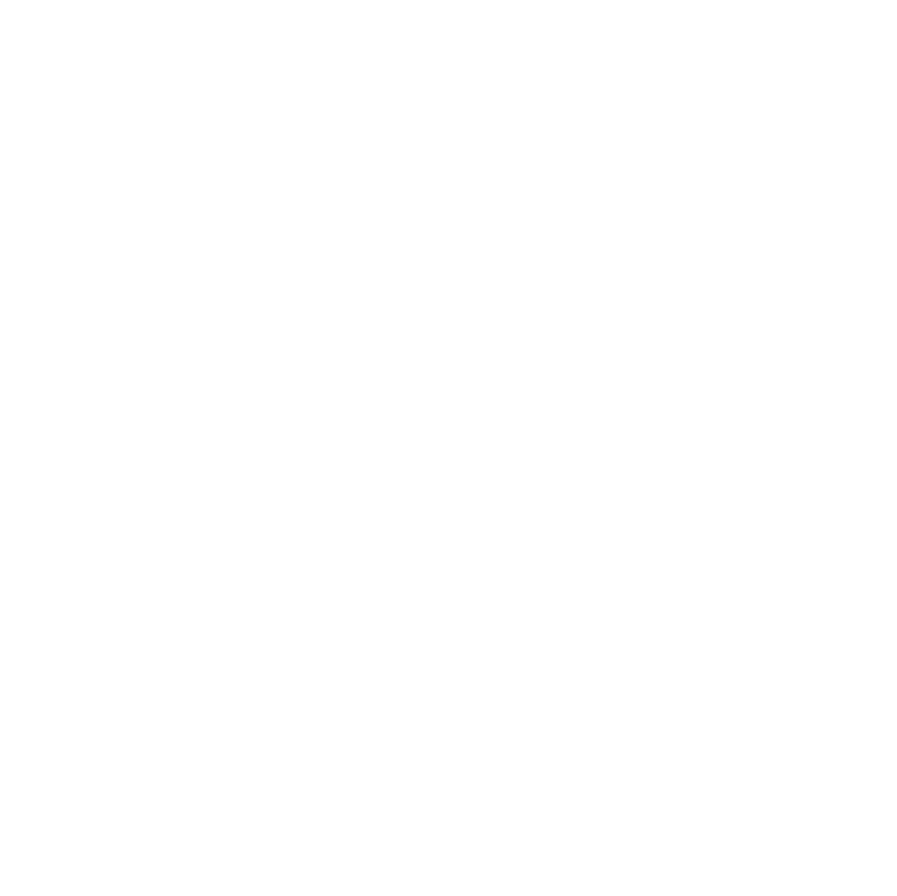
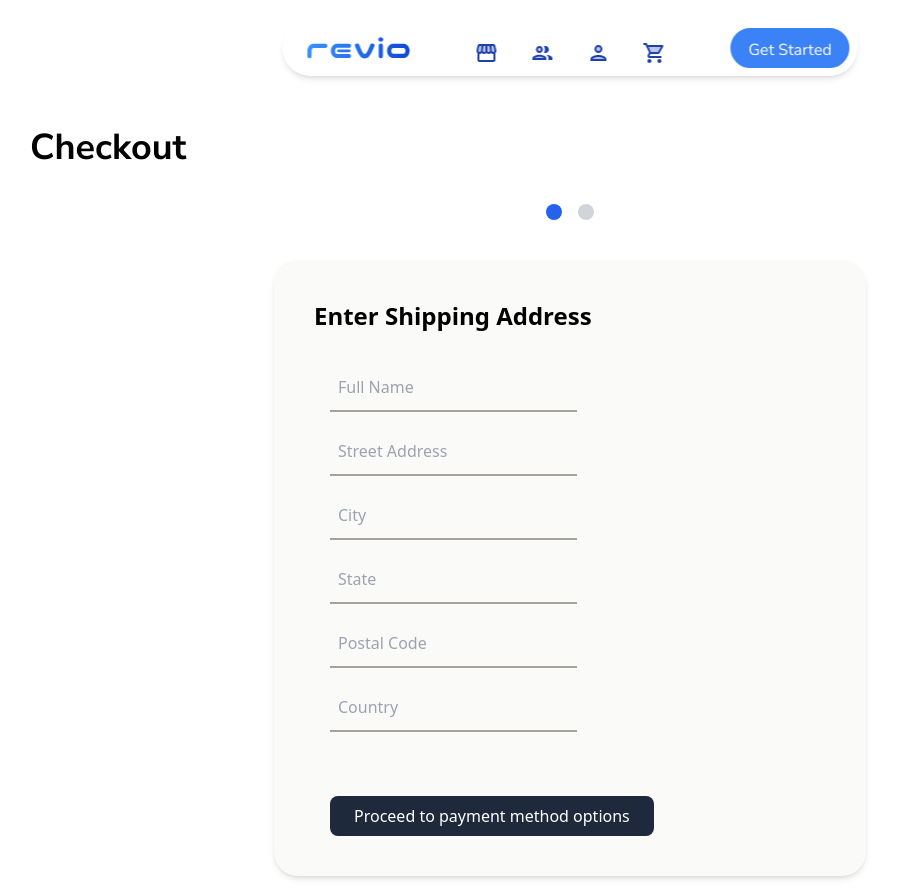
Before and after one commit to AnuragC07/revio, a React (Vite) app in the folder revio/: page /checkout in a window 1280 px wide. Before the commit this address had no page. Shown: the whole page, without its empty margins (70-967 px from the left). Before the commit the page ends 800 px from the top, so only its background shows below. Built offline with nearby package versions, Linux system fonts and the light colour scheme; a web font is replaced by a local one.

Commit message:
created payment portal ui, ui fixes etc

```diff
--- a/revio/src/App.jsx
+++ b/revio/src/App.jsx
@@ -11,6 +11,7 @@
 import Register from "./pages/Register";
 import Cart from "./pages/Cart";
 import DigitalCopy from "./pages/DigitalCopy";
+import Checkout from "./pages/Checkout";
 const App = () => {
   return (
     <>
@@ -21,6 +22,7 @@
       <Route path="/marketplace" element={<Market />} />
       <Route path="/product/:id" element={<Productpage />} />
       <Route path="/bag" element={<Cart />} />
+      <Route path="/checkout" element={<Checkout />} />
       <Route path="/me" element={<User />} />
       <Route path="/user" element={<PublicUser />} />
       <Route path="/listproduct" element={<ListItem />} />
--- a/revio/src/components/CheckOutBtn.jsx
+++ b/revio/src/components/CheckOutBtn.jsx
@@ -1,8 +1,14 @@
-
+import { Link } from "react-router-dom";
 const CheckOutBtn = () => {
   return (
     <>
-        <button className="rounded-2xl w-full border border-stone-200  bg-white text-blue-700 h-14 font-heading font-bold text-lg shadow hover:shadow-md">Proceed to Check Out</button>
+        <Link
+              to="/checkout"
+            >
+              <button className="rounded-2xl w-full border border-stone-200  bg-blue-700 text-white h-14 font-heading font-semibold text-lg shadow hover:shadow-md">Proceed to Check Out</button>
+            </Link>
+
+
     </>
   )
 }
--- a/revio/src/components/DeletItemBtn.jsx
+++ b/revio/src/components/DeletItemBtn.jsx
@@ -2,11 +2,11 @@
 const DeleteItemBtn = () => {
   return (
     <>
-        <div className="border-2 border-stone-100 shadow-md text-red-600 w-fit p-1 px-4 rounded-xl cursor-pointer h-10 font-heading">
+        <div className="border-2 bg-slate-700 border-stone-100  text-white w-fit p-1 px-4 rounded-xl cursor-pointer h-10 font-heading">
         <Link
               to="/"
             >
-              <p className="pt-1">Delete Item</p>
+              <p className="pt-1">Remove from Bag</p>
             </Link>
 
         </div>
--- a/revio/src/components/ItemCard.jsx
+++ b/revio/src/components/ItemCard.jsx
@@ -14,7 +14,7 @@
         <div className="flex justify-center items-center">
           <img src={image} alt="" className="rounded-xl max-h-40 w-full" />
         </div>
-        <p className="bg-slate-600 text-white w-fit px-3 py-1 font-semibold rounded-2xl mt-3 text-xs">
+        <p className="bg-slate-400 text-white w-fit px-3 py-1 font-semibold rounded-2xl mt-3 text-xs">
           {category}
         </p>
         <h1 className="text-lg font-bold mt-2 max-h-8 overflow-hidden  font-heading">
--- /dev/null
+++ b/revio/src/pages/Checkout.jsx
@@ -0,0 +1,174 @@
+import { useState } from "react";
+import Navbar from "../components/Navbar";
+
+const Checkout = () => {
+  const [currentStep, setCurrentStep] = useState(1);
+  const [shippingAddress, setShippingAddress] = useState({
+    name: "",
+    street: "",
+    city: "",
+    state: "",
+    postalCode: "",
+    country: "",
+  });
+  const [paymentMethod, setPaymentMethod] = useState("");
+
+  const handleNextStep = () => {
+    setCurrentStep((prevStep) => prevStep + 1);
+  };
+
+  const handlePreviousStep = () => {
+    setCurrentStep((prevStep) => prevStep - 1);
+  };
+
+  const handleShippingAddressChange = (e) => {
+    const { name, value } = e.target;
+    setShippingAddress((prevAddress) => ({
+      ...prevAddress,
+      [name]: value,
+    }));
+  };
+
+  const handlePaymentMethodChange = (e) => {
+    setPaymentMethod(e.target.value);
+  };
+
+  const handleSubmit = () => {
+    const orderDetails = {
+      shippingAddress,
+      paymentMethod,
+    };
+    console.log("Order Submitted:", orderDetails);
+    // Proceed with order submission logic here
+  };
+
+  return (
+    <>
+      <Navbar />
+      <div className="m-5 mt-32">
+        <h1 className="font-heading text-4xl font-bold mb-9 ml-20">Checkout</h1>
+        <div className="flex justify-center mb-10">
+          <div
+            className={`w-4 h-4 rounded-full mx-2 ${
+              currentStep === 1 ? "bg-blue-600" : "bg-gray-300"
+            }`}
+          ></div>
+          <div
+            className={`w-4 h-4 rounded-full mx-2 ${
+              currentStep === 2 ? "bg-blue-600" : "bg-gray-300"
+            }`}
+          ></div>
+        </div>
+        <div className="flex flex-col items-center rounded-3xl shadow-md w-fit m-auto p-10 bg-stone-50">
+          {currentStep === 1 && (
+            <div className="w-full max-w-lg">
+              <h2 className="text-2xl font-semibold mb-6">Enter Shipping Address</h2>
+              <form className="bg-stone-50 flex flex-col">
+                <div>
+                  <input
+                    type="text"
+                    name="name"
+                    value={shippingAddress.name}
+                    onChange={handleShippingAddressChange}
+                    placeholder="Full Name"
+                    className="input-field bg-stone-50 border-b-2 border-stone-400 px-2 h-12 mx-4 my-2"
+                    required
+                  />
+                  <input
+                    type="text"
+                    name="street"
+                    value={shippingAddress.street}
+                    onChange={handleShippingAddressChange}
+                    placeholder="Street Address"
+                    className="input-field bg-stone-50 border-b-2 border-stone-400 px-2 h-12 mx-4 my-2"
+                    required
+                  />
+                  <input
+                    type="text"
+                    name="city"
+                    value={shippingAddress.city}
+                    onChange={handleShippingAddressChange}
+                    placeholder="City"
+                    className="input-field bg-stone-50 border-b-2 border-stone-400 px-2 h-12 mx-4 my-2"
+                    required
+                  />
+                  <input
+                    type="text"
+                    name="state"
+                    value={shippingAddress.state}
+                    onChange={handleShippingAddressChange}
+                    placeholder="State"
+                    className="input-field bg-stone-50 border-b-2 border-stone-400 px-2 h-12 mx-4 my-2"
+                    required
+                  />
+                  <input
+                    type="text"
+                    name="postalCode"
+                    value={shippingAddress.postalCode}
+                    onChange={handleShippingAddressChange}
+                    placeholder="Postal Code"
+                    className="input-field bg-stone-50 border-b-2 border-stone-400 px-2 h-12 mx-4 my-2"
+                    required
+                  />
+                  <input
+                    type="text"
+                    name="country"
+                    value={shippingAddress.country}
+                    onChange={handleShippingAddressChange}
+                    placeholder="Country"
+                    className="input-field bg-stone-50 border-b-2 border-stone-400 px-2 h-12 mx-4 my-2"
+                    required
+                  />
+                </div>
+                <button
+                  type="button"
+                  onClick={handleNextStep}
+                  className="btn btn-primary w-fit ml-4 px-6 py-2 bg-slate-800 rounded-lg text-white mt-14"
+                >
+                 Proceed to payment method options
+                </button>
+              </form>
+            </div>
+          )}
+          {currentStep === 2 && (
+            <div className="w-96 max-w-lg h-52 ">
+              <h2 className="text-2xl font-semibold mb-6">Payment Method</h2>
+              <form>
+                <select
+                  value={paymentMethod}
+                  onChange={handlePaymentMethodChange}
+                  className="input-field bg-stone-50 border-b-2 border-stone-400"
+                  required
+                >
+                  <option value="">Select Payment Method</option>
+                  <option value="Credit Card">Credit Card</option>
+                  <option value="Debit Card">Debit Card</option>
+                  <option value="PayPal">PayPal</option>
+                  <option value="UPI">UPI</option>
+                </select>
+                <div className="flex justify-between mt-24">
+                  <button
+                    type="button"
+                    onClick={handlePreviousStep}
+                    className="btn btn-secondary border-2 border-stone-200 bg-stone-200 px-4 py-2 text-stone-800 rounded-lg"
+                  >
+                    Back to shipping address
+                  </button>
+                  <button
+                    type="button"
+                    onClick={handleSubmit}
+                    className="btn btn-secondary border-2 bg-blue-700 px-4 py-2 text-white rounded-lg"
+                  >
+                    Submit Order
+                  </button>
+                </div>
+              </form>
+            </div>
+          )}
+        </div>
+      </div>
+    </>
+  );
+};
+
+export default Checkout;
--- a/revio/src/pages/Productpage.jsx
+++ b/revio/src/pages/Productpage.jsx
@@ -66,15 +66,15 @@
             </div>
           )}
         </div>
-        <div className=" rounded-3xl border border-stone-100 bg-stone-50 shadow-md h-fit w-1/2 p-8 flex flex-col justify-between">
+        <div className=" rounded-3xl border border-stone-100 bg-stone-50 shadow-md h-fit w-1/2 ml-12 p-8 flex flex-col justify-between">
           <div>
             <h1 className="text-3xl font-heading font-bold">{item.title}</h1>
             <div className="flex flex-row gap-5 mt-2">
-              <p className="bg-slate-600 text-white w-fit px-3 py-1 font-semibold rounded-2xl text-xs">
+              <p className="bg-slate-400 text-white w-fit px-3 py-1 font-semibold rounded-2xl text-xs">
                 {item.category}
               </p>
               {item.file && (
-                <p className="font-sub font-bold text-slate-700">
+                <p className="bg-slate-400 text-white w-fit px-3 py-1 font-semibold rounded-2xl text-xs">
                   Digital Copy
                 </p>
               )}
@@ -83,7 +83,7 @@
               {"by"} {item.seller}
             </p>
             <hr className="mb-8 mt-2 text-white" />
-            <p className="font-sub text-lg font-medium text-stone-500 mt-3">
+            <p className="font-sub text-lg font-medium text-stone-700 mt-3">
               {item.description}
             </p>
             <div className="flex justify-between">
@@ -104,7 +104,7 @@
               </h3>
             )}
           </div>
-          <div className="mb-10 flex flex-row justify-between mx-8 mt-12">
+          <div className="mb-10 flex flex-row justify-between mt-12 gap-5">
             {item.file && item.price === 0 ? (
               <button
                 onClick={handleDownload}
```
Also changed, not shown: revio/src/pages/Cart.jsx (+7 -7 lines).
